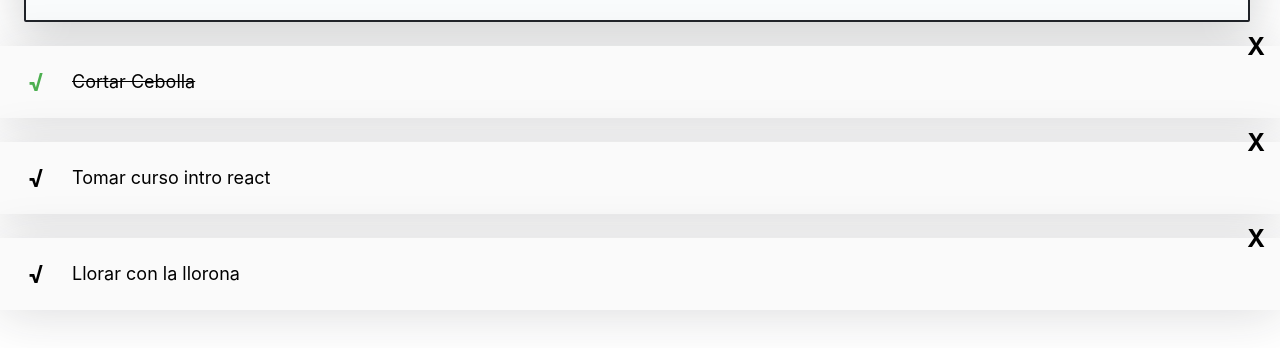
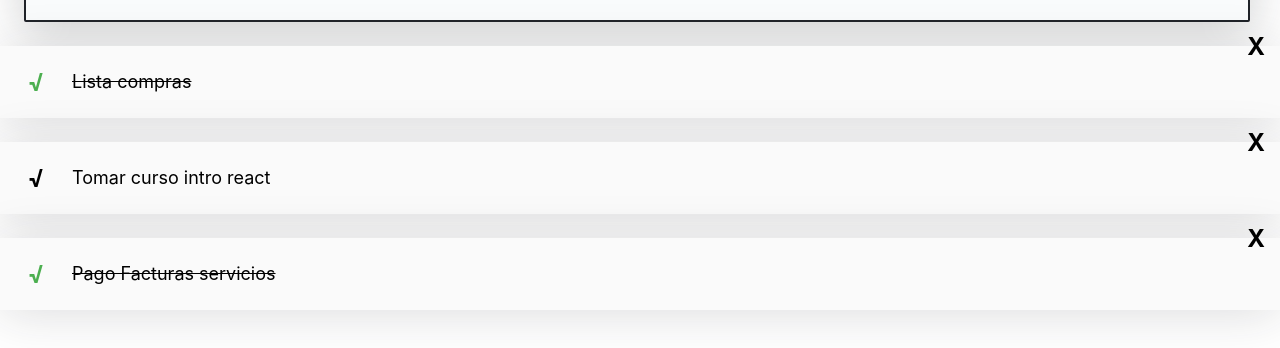
Before and after one commit to bsaltosDev/Platzi_ReactJS_Intro, a React (Create React App) app in the folder react-app/: page / in a window 1280 px wide. Shown: the part 173-521 px from the top of the page. Built offline with nearby package versions, Linux system fonts and the light colour scheme.

Commit message:
manejo de estado de todoList, paso de props de conteo de todos hacia todo Counter

```diff
--- a/react-app/src/App.js
+++ b/react-app/src/App.js
@@ -8,20 +8,26 @@
 import { TodoItem } from "./TodoItem.js";
 import { CreateTodoButton } from "./CreateTodoButton.js";
 
-const todos = [
-  {text: 'Cortar Cebolla', completed: true},
+const defaultTodos = [
+  {text: 'Lista compras', completed: true},
   {text: 'Tomar curso intro react', completed: false},
-  {text: 'Llorar con la llorona', completed: false}
+  {text: 'Pago Facturas servicios', completed: true}
 ]
 
 function App() {
   /* El estado debe estar cerca de los componentes, evitar
      rerenderizado q afecta el perfornmace de la app */
   const [searchValue, setSearchValue] = React.useState('');//hooks de React empiezan por use en vez de Clases para manejar estado
+  const [todos, setTodos] = React.useState(defaultTodos);
+  const completedTodos = todos.filter(todo => todo.completed == true).length;
+  const totalTodos = todos.length;
 
   return (
     <React.Fragment>
-      <TodoCounter />
+      <TodoCounter
+        total={totalTodos}
+        completed={completedTodos}
+      />
       <TodoSearch
         searchValue={searchValue}
         setSearchValue={setSearchValue}
--- a/react-app/src/TodoCounter.js
+++ b/react-app/src/TodoCounter.js
@@ -10,9 +10,10 @@
 <h2 style={styles}>
 */
 
-function TodoCounter(){
+function TodoCounter({total, completed}){
+
     return(
-        <h2 className="TodoCounter"> Has completado 2 de 3 ToDos</h2>
+        <h2 className="TodoCounter"> Has completado {completed} de {total} ToDos</h2>
     )
 }
 
```
